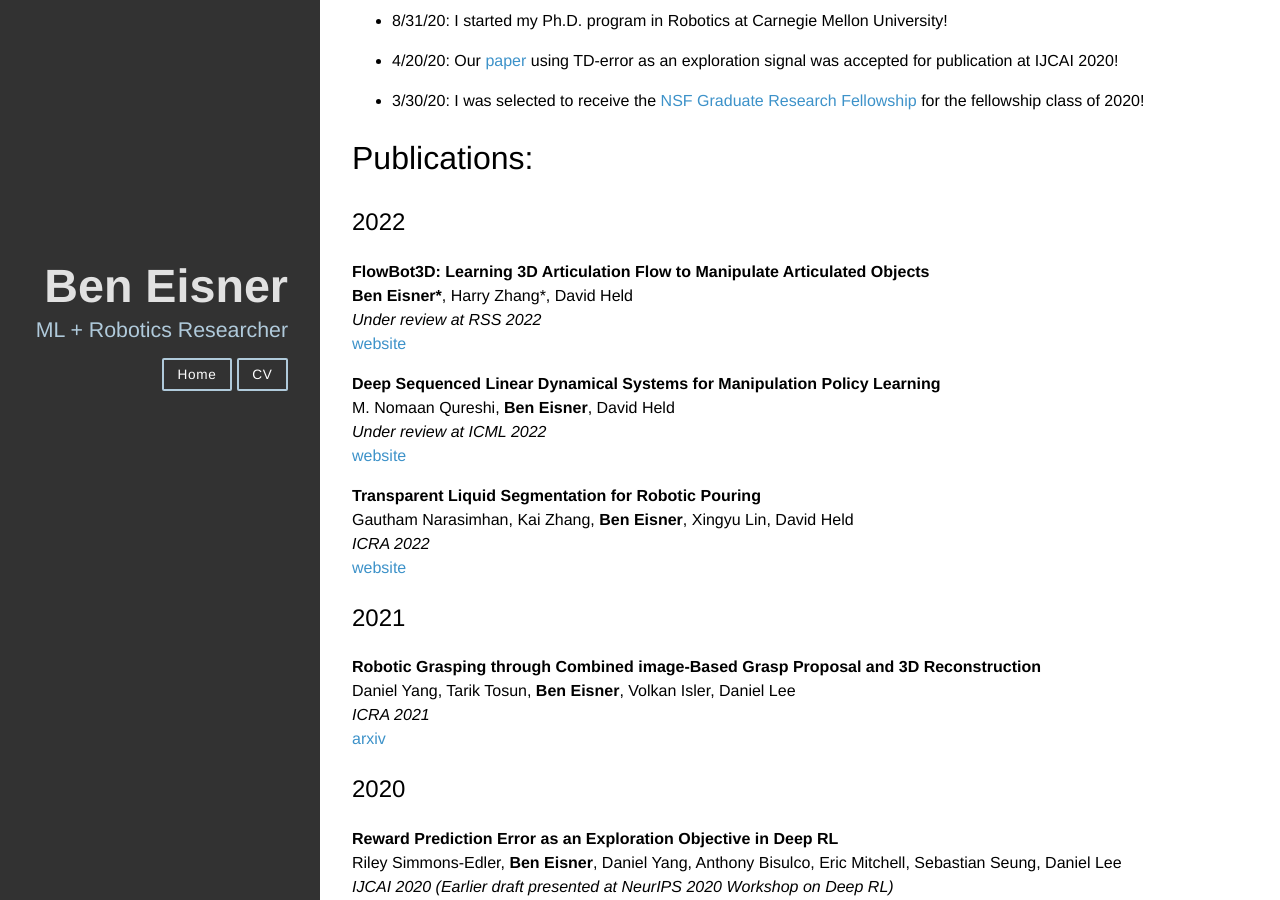
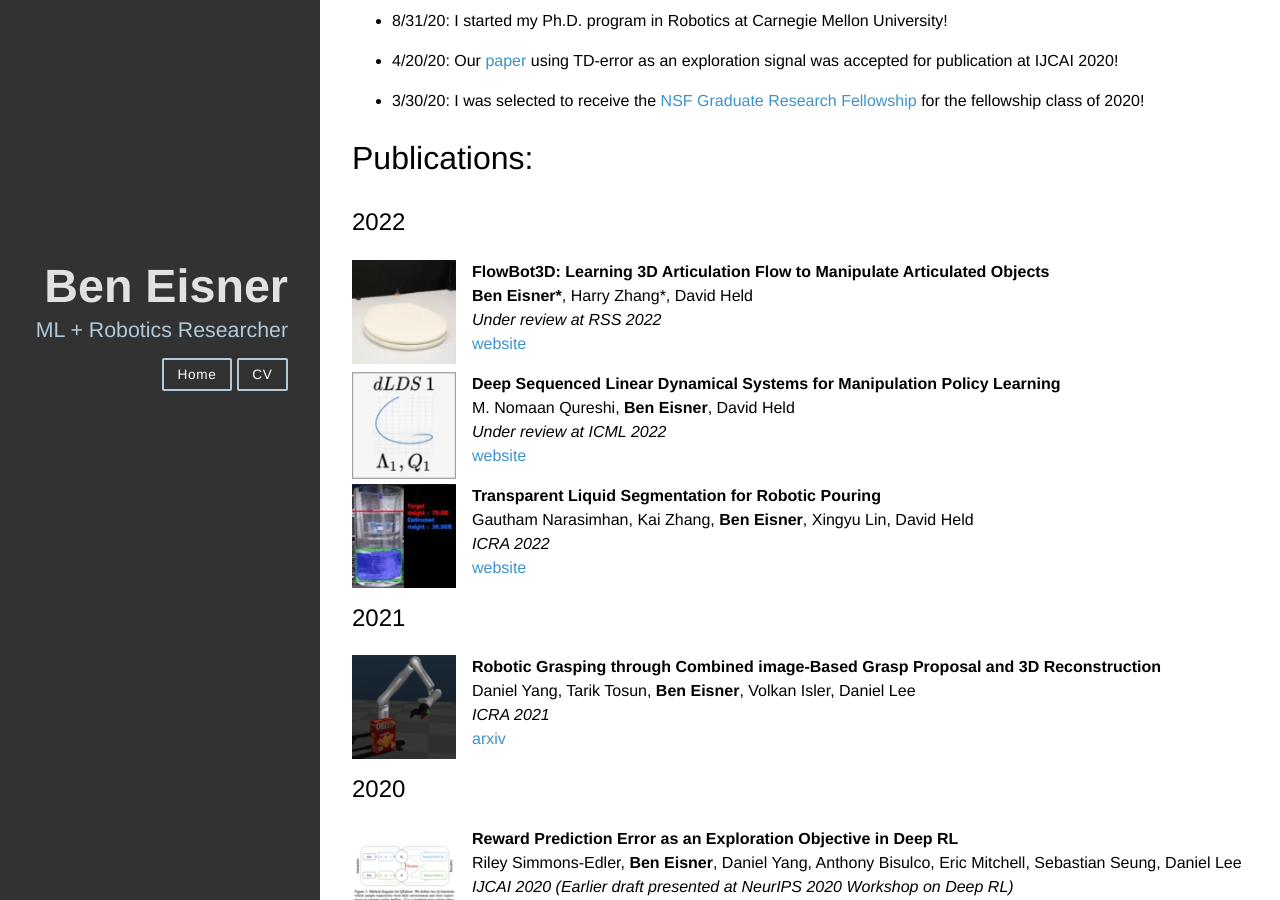
Before and after one commit to beneisner/beneisner.github.io, a Jekyll site: the page built from index.md, in a window 1280 px wide and 900 px high, scrolled down 514 px. Built offline with Jekyll 4.4.1, drawn with Linux system fonts in a browser that asks for light colours; nearby versions of some CDN libraries.

Commit message:
added some images

```diff
--- a/index.md
+++ b/index.md
@@ -52,15 +52,21 @@
 
 ## 2022
 
+![FlowBot3D](/files/flowbot3d.webp){: style="float: left; padding-right: 1em; padding-bottom: 0em; width: 120px"}
+
 **FlowBot3D: Learning 3D Articulation Flow to Manipulate Articulated Objects**
 **Ben Eisner\***, Harry Zhang\*, David Held
 _Under review at RSS 2022_
 [website](https://sites.google.com/view/articulated-flowbot-3d)
 
+![dLDS](/files/dlds.png){: style="float: left; padding-right: 1em; padding-bottom: 0em; width: 120px; "}
+
 **Deep Sequenced Linear Dynamical Systems for Manipulation Policy Learning**
 M. Nomaan Qureshi, **Ben Eisner**, David Held
 _Under review at ICML 2022_
 [website](https://sites.google.com/view/deep-sequenced-lds)
+
+![Pouring](/files/water1.webp){: style="float: left; padding-right: 1em; padding-bottom: 0em; width: 120px; "}
 
 **Transparent Liquid Segmentation for Robotic Pouring**
 Gautham Narasimhan, Kai Zhang, **Ben Eisner**, Xingyu Lin, David Held
@@ -69,12 +75,17 @@
 
 ## 2021
 
+![P2G](/files/p2g.png){: style="float: left; padding-right: 1em; padding-bottom: 0em; width: 120px; "}
+
 **Robotic Grasping through Combined image-Based Grasp Proposal and 3D Reconstruction**
 Daniel Yang, Tarik Tosun, **Ben Eisner**, Volkan Isler, Daniel Lee
 _ICRA 2021_
 [arxiv](https://arxiv.org/abs/2003.01649)
 
 ## 2020
+
+![QXplore](/files/qxplore.png){: style="float: left; padding-right: 1em; padding-bottom: 0em; width: 120px; "}
+
 
 **Reward Prediction Error as an Exploration Objective in Deep RL**
 Riley Simmons-Edler, **Ben Eisner**, Daniel Yang, Anthony Bisulco, Eric Mitchell, Sebastian Seung, Daniel Lee
@@ -83,10 +94,16 @@
 
 ## 2019
 
+![P2P](/files/p2p.png){: style="float: left; padding-right: 1em; padding-bottom: 0em; width: 120px; "}
+
+
 **Pixels to Plans: Learning Non-Prehensile Manipulation by Imitating a Planner**
 Tarik Tosun\*, Eric Mitchell\*, **Ben Eisner**, Jinwook Huh, Bhoram Lee, Daewon Lee, Volkan Isler, Sebastian Seung, Daniel Lee
 _IROS 2019_
 [arxiv](https://arxiv.org/abs/1904.03260) | [website](https://sites.google.com/prod/view/pixels-to-plans/home) | [video](https://www.youtube.com/watch?v=voIkyiBtwn4&t=1s)
+
+![CGP](/files/cgp.png){: style="float: left; padding-right: 1em; padding-bottom: 0em; width: 120px; "}
+
 
 **Q-Learning for Continuous Actions with Cross-Entropy Guided Policies**
 Riley Simmons-Edler\*, **Ben Eisner\***, Eric Mitchell, Sebastian Seung, Daniel Lee
@@ -95,6 +112,9 @@
 
 ## 2017
 
+![Brain](/files/brain1.webp){: style="float: left; padding-right: 1em; padding-bottom: 0em; width: 120px; "}
+
+
 **Deep Learning Methods for 3D Segmentation of Neural Tissue in EM Images**
 **Ben Eisner**
 _Princeton University Senior Thesis_
@@ -102,6 +122,9 @@
 
 ## 2016
 
+![emoji2vec](/files/emoji.png){: style="float: left; padding-right: 1em; padding-bottom: 0em; width: 120px; "}
+
+
 **emoji2vec: Learning emoji representations from their description**
 **Ben Eisner**, Tim Rocktäschel, Isabelle Augenstein, Matko Bošnjak, Sebastian Riedel
 _Best Paper at EMNLP 2016 Workshop on SocialNLP_
```
Also changed, not shown: files/brain1.webp (added), files/cgp.png (added), files/dlds.png (added), files/emoji.png (added), files/flowbot3d.webp (added), files/p2g.png (added), files/p2p.png (added), files/qxplore.png (added), files/water1.webp (added).
